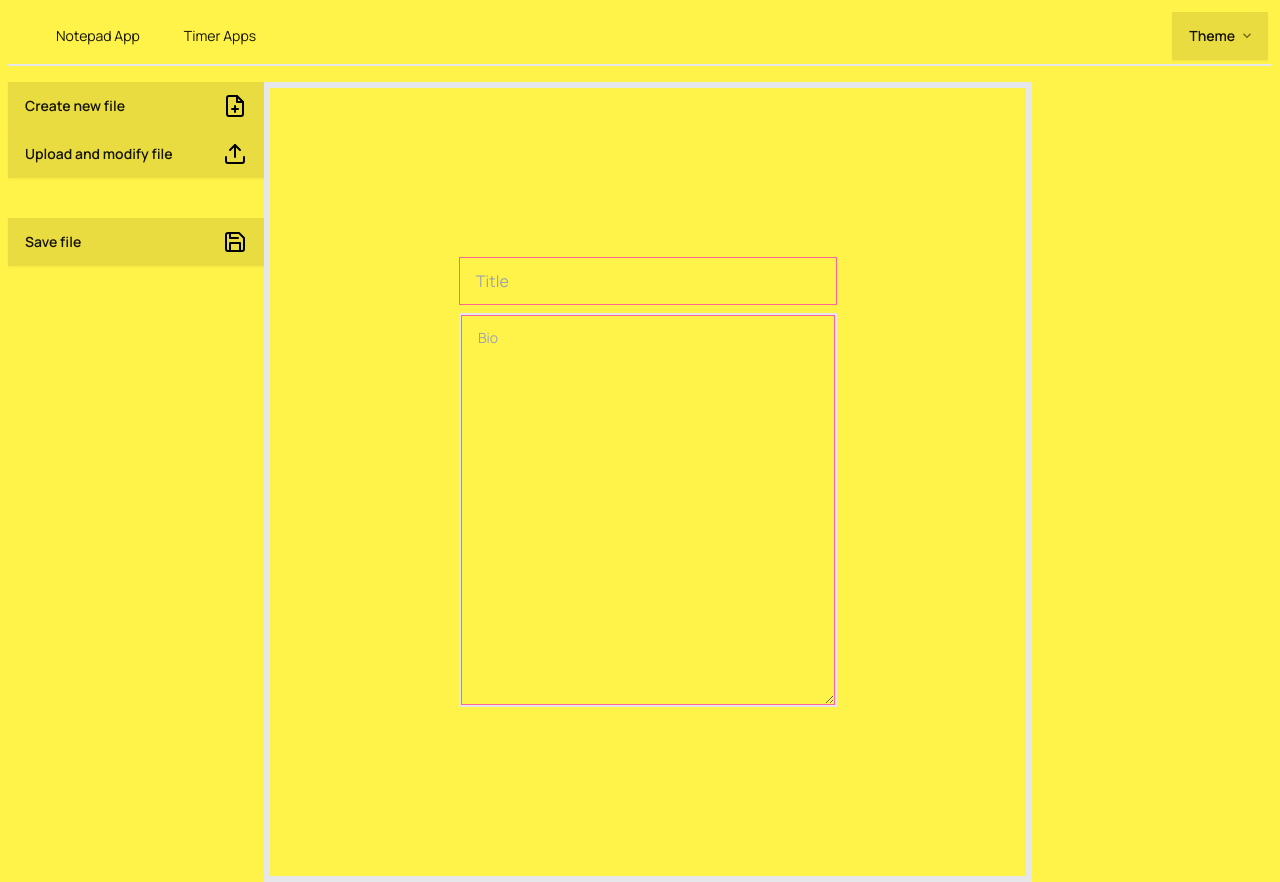
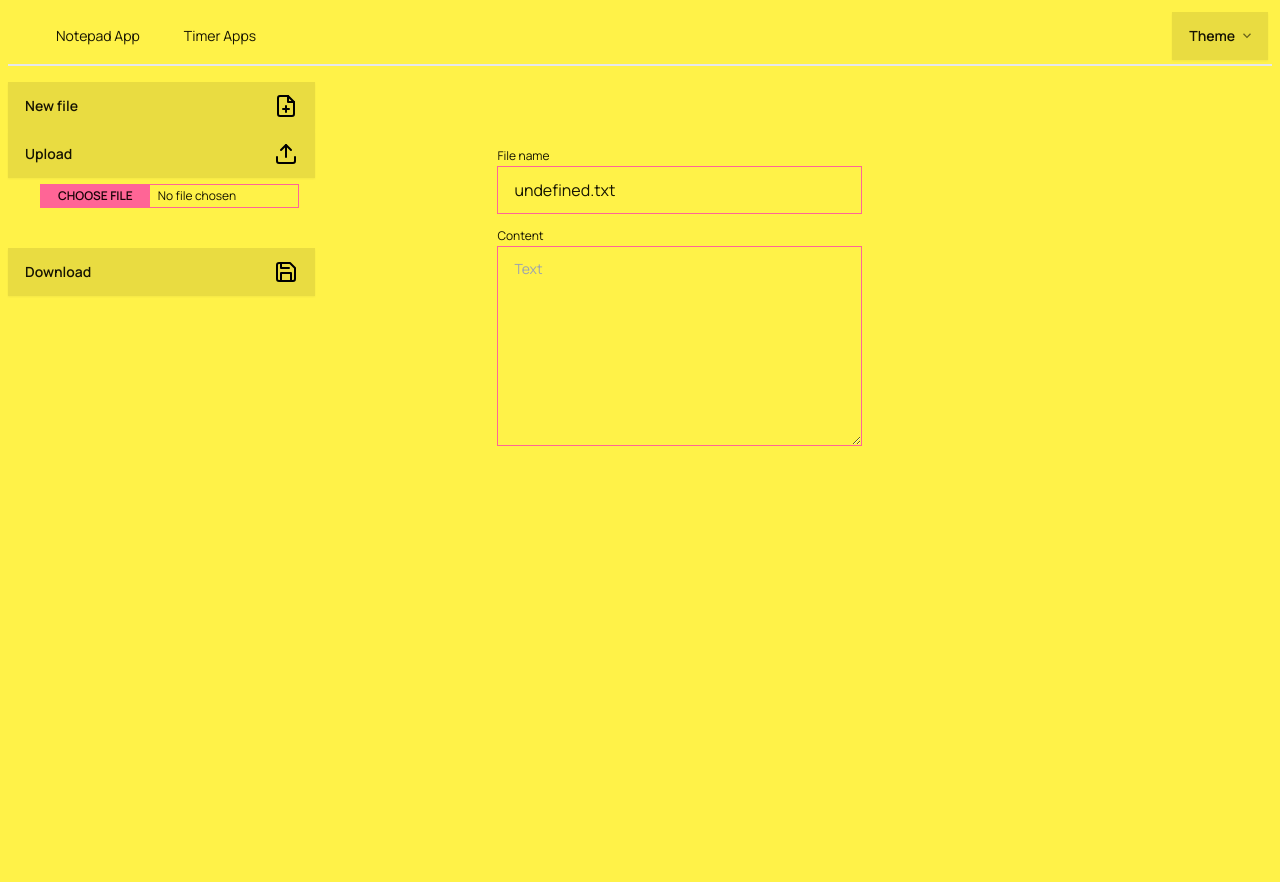
Before and after one commit to hamlet4401/NextJS-tutorial-app, a Next.js app: page /notepad_app in a window 1280 px wide. Shown: the top 882 px of the page. Built offline with nearby package versions, Linux system fonts and the light colour scheme.

Commit message:
Updated notepad app with file upload and download

```diff
--- a/src/app/notepad_app/notepad.tsx
+++ b/src/app/notepad_app/notepad.tsx
@@ -1,21 +1,38 @@
-import React from "react";
+"use client";
+import React, { ChangeEvent } from "react";
+import { default as useNotepadStore } from "../store/notepadStore";
 
 const Notepad = () => {
+  const { title, setTitle, noteText, setNoteText } = useNotepadStore();
+  const handleNoteTextValue = (event: ChangeEvent<HTMLTextAreaElement>) => {
+    setNoteText(event.target.value);
+  };
+
+  const handleTitle = (event: ChangeEvent<HTMLInputElement>) => {
+    setTitle(event.target.value);
+  };
+
   return (
-    <div className="size-full border-2">
-      <div className="flex flex-col items-center size-full border-2">
-        <div className="flex flex-col items-center justify-center size-full border-2 ">
+    <div className="size-full">
+      <div className="flex flex-col items-center size-full">
+        <div className="flex flex-col items-center justify-center w-full h-1/2">
           <div className="w-1/2 mb-2">
+            <label className="text-xs">File name</label>
             <input
               type="text"
               placeholder="Title"
               className="input input-bordered input-primary w-full"
+              value={title}
+              onChange={handleTitle}
             />
           </div>
-          <div className="flex justify-center items-center size-1/2 border-2">
+          <div className="justify-center items-center size-1/2">
+            <label className="text-xs">Content</label>
             <textarea
               className="textarea textarea-primary size-full"
-              placeholder="Bio"
+              placeholder="Text"
+              onChange={handleNoteTextValue}
+              value={noteText}
             ></textarea>
           </div>
         </div>
--- a/src/app/notepad_app/sideSelectionMenu.tsx
+++ b/src/app/notepad_app/sideSelectionMenu.tsx
@@ -1,6 +1,7 @@
 "use client";
-import React from "react";
 import { default as SideMenuButtons } from "../components/side_menu/sideMenuButton";
+import { default as SideMenuDropdown } from "../components/side_menu/sideMenuDropdown";
+import { default as useNotepadStore } from "../store/notepadStore";
 
 import fileAddLightTheme from "../../../public/light_mode/file-plus.svg";
 import fileAddDarkTheme from "../../../public/dark_mode/file-plus.svg";
@@ -10,35 +11,94 @@ import uploadDarkTheme from "../../../public/dark_mode/upload.svg";
 
 import saveLightTheme from "../../../public/light_mode/save.svg";
 import saveDarkTheme from "../../../public/dark_mode/save.svg";
+import { ChangeEvent, useRef } from "react";
 
 const SideSelectionMenu = () => {
+  const { setTitle, setNoteText, noteText, title } = useNotepadStore();
+  const fileInputRef = useRef<HTMLInputElement>(null);
+
+  const handleNewPage = () => {
+    setTitle("NewFile.txt");
+    setNoteText("");
+  };
+
+  const handleFileUploadClick = () => {
+    if (fileInputRef.current) {
+      fileInputRef.current.click();
+    }
+  };
+
+  const handleNoteTextValue = (changeEvent: ChangeEvent<HTMLInputElement>) => {
+    const fileInput = changeEvent.target;
+
+    if (fileInput.files && fileInput.files.length > 0) {
+      const selectedFile = fileInput.files[0];
+      const fileName = selectedFile.name;
+      setTitle(fileName);
+
+      const fileReader = new FileReader();
+
+      fileReader.onload = (progressEvent: ProgressEvent<FileReader>) => {
+        const fileContent = progressEvent.target?.result as string;
+        setNoteText(fileContent);
+      };
+      fileReader.readAsText(selectedFile);
+    }
+  };
+
+  const handleFileSave = () => {
+    if (noteText) {
+      const blob = new Blob([noteText], { type: "text/plain;charset=utf-8" });
+      const url = URL.createObjectURL(blob);
+      const a = document.createElement("a");
+      a.href = url;
+      a.download = title;
+      a.style.display = "none";
+      document.body.appendChild(a);
+      a.click();
+      document.body.removeChild(a);
+      URL.revokeObjectURL(url);
+    }
+  };
+
   return (
-    <div className="">
+    <div className="size-full">
       <div className="flex-col mb-10">
         <SideMenuButtons
           iconSourceDarkMode={fileAddDarkTheme}
           iconSourceLightMode={fileAddLightTheme}
           alternativeIconText="Add icon"
-          onClickEvent={() => {}}
+          onClickEvent={handleNewPage}
         >
-          Create new file
+          New file
         </SideMenuButtons>
+        <div className="flex flex-col">
           <SideMenuButtons
             iconSourceDarkMode={uploadDarkTheme}
             iconSourceLightMode={uploadLightTheme}
             alternativeIconText="Upload icon"
-          onClickEvent={() => {}}
+            onClickEvent={handleFileUploadClick}
           >
-          Upload and modify file
+            Upload
           </SideMenuButtons>
+          <div className="justify-center pl-8 pr-4 mt-1">
+            <input
+              type="file"
+              ref={fileInputRef}
+              className="file-input file-input-primary file-input-xs max-w-xs"
+              accept=".txt"
+              onChange={handleNoteTextValue}
+            />
+          </div>
+        </div>
       </div>
       <SideMenuButtons
         iconSourceDarkMode={saveDarkTheme}
         iconSourceLightMode={saveLightTheme}
         alternativeIconText="Save icon"
-        onClickEvent={() => {}}
+        onClickEvent={handleFileSave}
       >
-        Save file
+        Download
       </SideMenuButtons>
     </div>
   );
```
Lines whose indentation alone changed are shown as unchanged.
